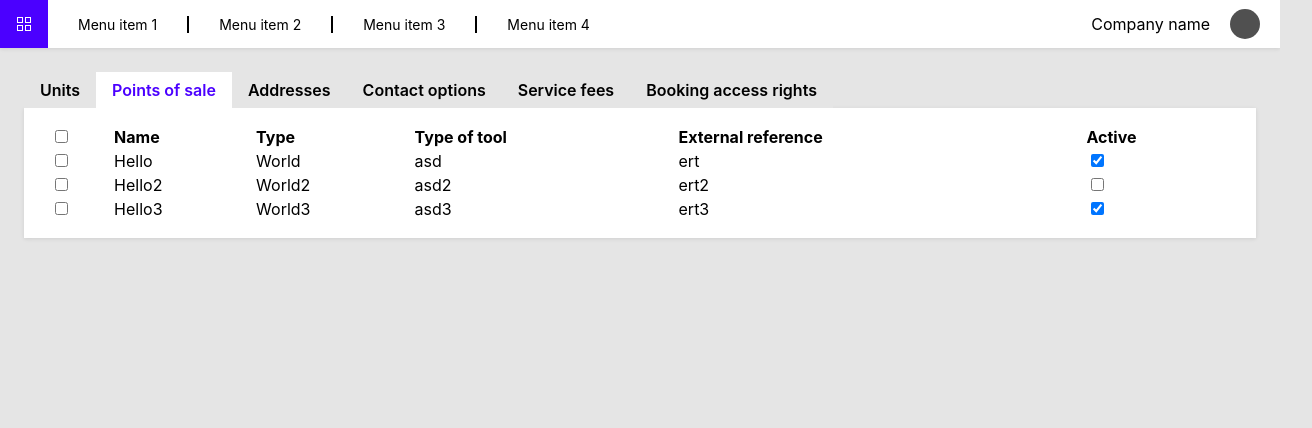
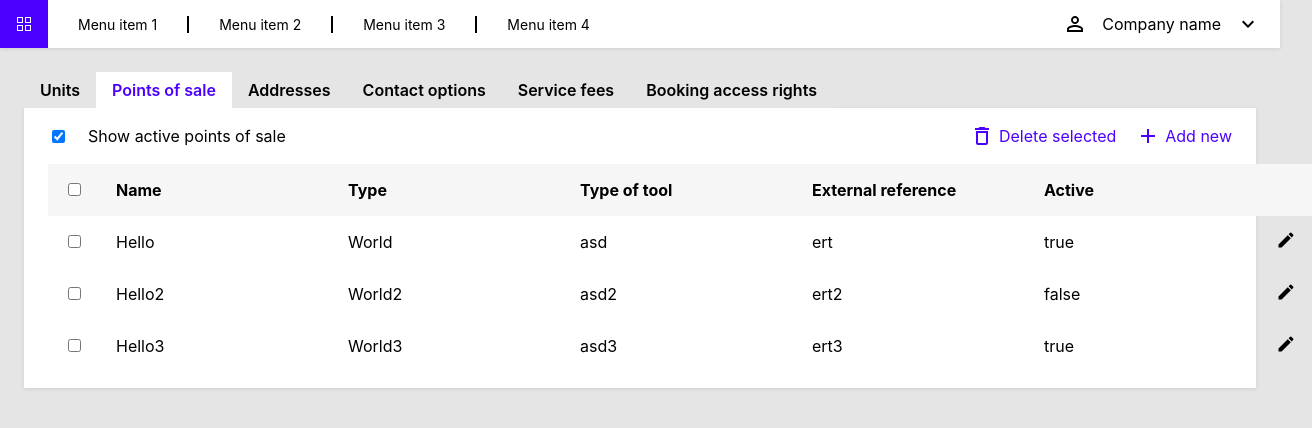
Before and after one commit to sandervunk/turnit-test-task, a React (Create React App) app: page / in a window 1280 px wide. Shown: the top 428 px of the page, 1312 px wide, since content can reach past the window. Built offline with nearby package versions, Linux system fonts and the light colour scheme.

Commit message:
Implemented proper design for table, made dynamically editable

```diff
--- a/package.json
+++ b/package.json
@@ -3,6 +3,10 @@
   "version": "0.1.0",
   "private": true,
   "dependencies": {
+    "@emotion/react": "^11.10.0",
+    "@emotion/styled": "^11.10.0",
+    "@mui/icons-material": "^5.8.4",
+    "@mui/material": "^5.9.3",
     "@testing-library/jest-dom": "^5.14.1",
     "@testing-library/react": "^13.0.0",
     "@testing-library/user-event": "^13.2.1",
@@ -11,8 +15,10 @@
     "@types/react": "^18.0.0",
     "@types/react-dom": "^18.0.0",
     "@types/styled-components": "^5.1.25",
+    "final-form": "^4.20.7",
     "react": "^18.2.0",
     "react-dom": "^18.2.0",
+    "react-final-form": "^6.5.9",
     "react-scripts": "5.0.1",
     "react-table": "^7.8.0",
     "styled-components": "^5.3.5",
--- a/src/App.tsx
+++ b/src/App.tsx
@@ -1,14 +1,14 @@
 import React from 'react';
 import {Header} from './components/Header';
 import styled from "styled-components";
-import {Grid} from "./components/Grid";
+import {Tabs} from "./components/Tabs";
 
 function App() {
   return (
     <>
       <Header/>
       <Body>
-        <Grid/>
+        <Tabs/>
       </Body>
     </>
   );
--- /dev/null
+++ b/src/components/ActionBar.tsx
@@ -0,0 +1,50 @@
+import styled from "styled-components";
+import {Add, DeleteOutline} from '@mui/icons-material';
+
+type Props = {
+  addNewRow: () => void;
+}
+
+export const ActionBar = ({addNewRow}: Props) => {
+  return (
+    <Wrapper>
+      <FlexBox>
+        <input type="checkbox" checked/>
+        <div>Show active points of sale</div>
+      </FlexBox>
+      <FlexBox>
+        <Action>
+          <DeleteOutline/>
+          <div>Delete selected</div>
+        </Action>
+        <Action onClick={addNewRow}>
+          <Add/>
+          <div>Add new</div>
+        </Action>
+      </FlexBox>
+    </Wrapper>
+  )
+}
+
+const Action = styled.div`
+  display: flex;
+  justify-content: center;
+  align-items: center;
+  gap: 5px;
+  color: #4B00FF;
+  cursor: pointer;
+`;
+
+const FlexBox = styled.div`
+  display: flex;
+  justify-content: center;
+  align-items: center;
+  gap: 20px;
+`;
+
+const Wrapper = styled.div`
+  display: flex;
+  justify-content: space-between;
+  align-items: center;
+  padding-bottom: 16px;
+`;
--- a/src/components/Header/index.tsx
+++ b/src/components/Header/index.tsx
@@ -1,5 +1,6 @@
 import styled from "styled-components";
 import {Logo} from "./Logo";
+import {KeyboardArrowDownOutlined, PersonOutline} from "@mui/icons-material";
 
 export const Header = () => {
   return (
@@ -10,8 +11,9 @@ export const Header = () => {
       </LeftContainer>
 
       <RightContainer>
+        <PersonOutline/>
         Company name
-        <Icon/>
+        <KeyboardArrowDownOutlined/>
       </RightContainer>
     </Wrapper>
   );
@@ -27,13 +29,6 @@ const MenuItem = styled.div`
   }
 `;
 
-const Icon = styled.div`
-  height: 30px;
-  width: 30px;
-  border-radius: 30px;
-  background: #505050;
-`;
-
 const LeftContainer = styled.div`
   display: flex;
   justify-content: flex-start;
@@ -45,7 +40,7 @@ const RightContainer = styled.div`
   display: flex;
   justify-content: flex-end;
   align-items: center;
-  gap: 20px;
+  gap: 15px;
   margin-right: 20px;
 `;
 
--- a/src/components/PointsOfSale.tsx
+++ b/src/components/PointsOfSale.tsx
@@ -2,6 +2,10 @@ import {useMemo, useState} from "react";
 import {Column} from "react-table";
 import {DataRow} from "../types/DataRow";
 import {Table} from "./Table";
+import {ActionCell} from "./Table/ActionCell";
+import {DefaultCell} from "./Table/DefaultCell";
+import {ActionBar} from "./ActionBar";
+import {Form} from "react-final-form";
 
 const initialState: DataRow[] = [
   { name: 'Hello', type: 'World', tools: ['asd'], reference: "ert", active: true },
@@ -9,26 +13,69 @@ const initialState: DataRow[] = [
   { name: 'Hello3', type: 'World3', tools: ['asd3'], reference: "ert3", active: true },
 ];
 
+const emptyRow: DataRow = { name: '', type: '', tools: [], reference: "", active: false };
+
 export const PointsOfSale = () => {
   const [data, setData] = useState<DataRow[]>(initialState);
+  const [focusRowId, setFocusRowId] = useState<string | null>(null);
+
+  const isInFocus = useMemo(() => (id: string) => focusRowId === id, [focusRowId]);
+
   const columns: Column<DataRow>[] = useMemo(
     () => [
-      { Header: "Name", accessor: 'name', },
-      { Header: "Type", accessor: 'type', },
-      { Header: "Type of tool", accessor: 'tools', },
-      { Header: "External reference", accessor: 'reference', },
-      { Header: "Active", accessor: 'active', Cell: ({ value }) => <input type="checkbox" checked={value}/> },
+      { Header: () => <input type="checkbox"/>, id: 'selection', Cell: () => <input type="checkbox"/>, },
+      {
+        Header: "Name",
+        accessor: 'name',
+        Cell: ({ row, cell, value }) => <DefaultCell value={value} name={cell.column.id} inFocus={isInFocus(row.id)} inputType="text"/>
+      },
+      {
+        Header: "Type",
+        accessor: 'type',
+        Cell: ({ row, cell, value }) => <DefaultCell value={value} name={cell.column.id} inFocus={isInFocus(row.id)} inputType="text"/>
+      },
+      {
+        Header: "Type of tool",
+        accessor: 'tools',
+        Cell: ({ row, cell, value }) => <DefaultCell value={value} name={cell.column.id} inFocus={isInFocus(row.id)} inputType="text"/>
+      },
+      {
+        Header: "External reference",
+        accessor: 'reference',
+        Cell: ({ row, cell, value }) => <DefaultCell value={value} name={cell.column.id} inFocus={isInFocus(row.id)} inputType="text"/>
+      },
+      {
+        Header: "Active",
+        accessor: 'active',
+        Cell: ({ row, cell, value }) => <DefaultCell value={value} name={cell.column.id} inFocus={isInFocus(row.id)} inputType="checkbox"/>
+      },
+      {
+        Header: () => <span/>,
+        id: 'actions',
+        Cell: ({ row: { id } }: { row: { id: string } }) => (
+          <ActionCell
+            rowId={id}
+            inFocus={isInFocus(id)}
+            onStartEdit={setFocusRowId}
+            onEndEdit={() => setFocusRowId(null)}
+            onSave={() => {}}
+          />
+        )
+      }
     ],
-    []
+    [isInFocus]
   );
 
-  const updateCell = (rowIndex: number, columnId: string, value: string | number | boolean) => {
-    setData((prevData) =>
-      prevData.map((row, index) =>
-        index === rowIndex ? { ...prevData[rowIndex], [columnId]: value } : row
-      )
-    );
-  }
+  const addNewRow = () => setData((prevData) => ([...prevData, emptyRow]));
 
-  return <Table columns={columns} data={data} updateCell={updateCell}/>;
+  return (
+    <>
+      <ActionBar addNewRow={addNewRow} />
+      <Form onSubmit={(a) => console.log(a)} render={({ handleSubmit }) => (
+        <form onSubmit={handleSubmit}>
+          <Table columns={columns} data={data} addNewRow={addNewRow}/>
+        </form>
+      )}/>
+    </>
+  );
 }
--- /dev/null
+++ b/src/components/Table/ActionCell.tsx
@@ -0,0 +1,31 @@
+import {Check, Close, Edit} from "@mui/icons-material";
+import styled from "styled-components";
+
+type Props = {
+  rowId: string;
+  inFocus: boolean;
+  onSave: (id: string) => void;
+  onStartEdit: (id: string) => void;
+  onEndEdit: () => void;
+}
+
+export const ActionCell = ({rowId, inFocus, onSave, onStartEdit, onEndEdit}: Props) => {
+  if(inFocus) {
+    return (
+      <FlexBox>
+        <Check onClick={() => onSave(rowId)} fontSize="small"/>
+        <Close onClick={onEndEdit} fontSize="small"/>
+      </FlexBox>
+    )
+  }
+
+  return (
+    <Edit onClick={() => onStartEdit(rowId)} fontSize="small"/>
+  );
+}
+
+const FlexBox = styled.div`
+  display: flex;
+  flex-direction: column;
+  align-items: end;
+`;
--- /dev/null
+++ b/src/components/Table/DefaultCell.tsx
@@ -0,0 +1,16 @@
+import {HTMLInputTypeAttribute} from "react";
+
+type Props = {
+  value: string | string[] | boolean;
+  name: string;
+  inFocus: boolean;
+  inputType: HTMLInputTypeAttribute;
+}
+
+export const DefaultCell = ({value, inFocus, inputType}: Props) => {
+  if (inFocus) {
+    return <input type={inputType} value={String(value)}/>
+  }
+
+  return <span>{String(value)}</span>;
+}
--- a/src/components/Table/Head.tsx
+++ b/src/components/Table/Head.tsx
@@ -8,7 +8,7 @@ type Props = {
 
 export const Head = ({ headerGroups }: Props) => {
   return (
-    <thead>
+    <THead>
     {headerGroups.map(headerGroup => (
       <tr {...headerGroup.getHeaderGroupProps()}>
         {headerGroup.headers.map(column => (
@@ -16,10 +16,15 @@ export const Head = ({ headerGroups }: Props) => {
         ))}
       </tr>
     ))}
-    </thead>
+    </THead>
   )
 }
 
 const Cell = styled.th`
   text-align: start;
+  padding: 16px;
 `;
+
+const THead = styled.thead`
+    background: #F6F6F6;
+`;
--- a/src/components/Table/Row.tsx
+++ b/src/components/Table/Row.tsx
@@ -1,21 +1,39 @@
-import {Cell, Row as ReactTableRow} from "react-table";
+import {Row as ReactTableRow} from "react-table";
 import {DataRow} from "../../types/DataRow";
+import styled from "styled-components";
 
 type Props = {
   row: ReactTableRow<DataRow>;
   prepareRow: (row: ReactTableRow<DataRow>) => void
-  updateCell: (rowIndex: number, columnId: string, value: string | number | boolean) => void;
 }
 
-export const Row = ({ row, prepareRow, updateCell }: Props) => {
+export const Row = ({ row, prepareRow }: Props) => {
   prepareRow(row);
 
-  const handleClick = (cell: Cell<DataRow>) => updateCell(cell.row.index, cell.column.id, '112233');
-
   return (
-    <tr {...row.getRowProps()}>
+    <TableRow {...row.getRowProps()}>
       {row.cells.map(cell => (
-        <td onClick={() => handleClick(cell)} {...cell.getCellProps()}>{cell.render('Cell')}</td>))}
-    </tr>
+        <Cell {...cell.getCellProps()}>{cell.render('Cell')}</Cell>))}
+    </TableRow>
   );
 }
+
+const Cell = styled.td`
+  padding: 16px;
+
+  :not(:first-of-type):not(:last-of-type) {
+    min-width: 200px;
+  }
+
+  :last-of-type {
+    text-align: end;
+    padding: 0 16px;
+  }
+`;
+
+const TableRow = styled.tr`
+
+  :hover {
+    background: linear-gradient(0deg, rgba(75, 0, 255, 0.1), rgba(75, 0, 255, 0.1)), #FFFFFF;
+  }
+`;
--- a/src/components/Table/index.tsx
+++ b/src/components/Table/index.tsx
@@ -1,4 +1,4 @@
-import {Column, useRowSelect, useTable} from "react-table";
+import {Column, useTable} from "react-table";
 import styled from "styled-components";
 import {DataRow} from "../../types/DataRow";
 import {Head} from "./Head";
@@ -7,32 +7,23 @@ import {Row} from "./Row";
 type Props = {
   columns: Column<DataRow>[]
   data: DataRow[];
-  updateCell: (rowIndex: number, columnId: string, value: string | number | boolean) => void;
+  addNewRow: () => void;
 }
 
-export const Table = ({ columns, data, updateCell }: Props) => {
+export const Table = ({ columns, data, addNewRow }: Props) => {
   const {
     getTableProps,
     getTableBodyProps,
     headerGroups,
     rows,
     prepareRow,
-  } = useTable<DataRow>(
-    { columns, data },
-    useRowSelect,
-    hooks => {
-      hooks.visibleColumns.push(columns => [
-        { id: 'selection', Header: () => <input type="checkbox"/>, Cell: () => <input type="checkbox"/>, },
-        ...columns,
-      ])
-    },
-  );
+  } = useTable<DataRow>({ columns, data });
 
   return (
     <TableWrapper {...getTableProps()}>
       <Head headerGroups={headerGroups}/>
       <tbody {...getTableBodyProps()}>
-      {rows.map((row, key) => <Row row={row} prepareRow={prepareRow} updateCell={updateCell} key={key}/>)}
+      {rows.map((row, key) => <Row row={row} prepareRow={prepareRow} key={key}/>)}
       </tbody>
     </TableWrapper>
   );
@@ -40,4 +31,5 @@ export const Table = ({ columns, data, updateCell }: Props) => {
 
 const TableWrapper = styled.table`
   width: 100%;
+  border-spacing: 0;
 `;
--- a/src/components/Grid.tsx
+++ b/src/components/Tabs.tsx
@@ -7,27 +7,29 @@ type GridItem = {
   content: ReactNode;
 }
 
+const renderDummyContent = (tabName: string) => <div>Im <b>{tabName}</b> content</div>;
+
 const gridItems: GridItem[] = [
-  { title: "Units", content: <div>Im Units content</div> },
-  { title: "Points of sale", content: <PointsOfSale/> },
-  { title: "Addresses", content: <div>Im Addresses content</div> },
-  { title: "Contact options", content: <div>Im Contact options content</div> },
-  { title: "Service fees", content: <div>Im Service fees content</div> },
-  { title: "Booking access rights", content: <div>Im Booking access rights content</div> }
+  { title: "Units", content: renderDummyContent('Units'), },
+  { title: "Points of sale", content: <PointsOfSale/>, },
+  { title: "Addresses", content: renderDummyContent('Addresses'), },
+  { title: "Contact options", content: renderDummyContent('Contact options'), },
+  { title: "Service fees", content: renderDummyContent('Service fees'), },
+  { title: "Booking access rights", content: renderDummyContent('Booking access rights'), }
 ];
 
-export const Grid = () => {
+export const Tabs = () => {
   const [selectedItem, setSelectedItem] = useState<GridItem>(gridItems[1]);
 
   return (
     <>
-      <Tabs>
+      <TabContainer>
         {gridItems.map((item: GridItem, key) => (
           <TabItem key={key} isSelected={item === selectedItem} onClick={() => setSelectedItem(item)}>
             {item.title}
           </TabItem>
         ))}
-      </Tabs>
+      </TabContainer>
       <Content>
         {selectedItem.content}
       </Content>
@@ -48,7 +50,7 @@ const TabItem = styled.div<{ isSelected: boolean }>`
   background: ${(props) => props.isSelected ? 'white' : '#E5E5E5'};
 `;
 
-const Tabs = styled.div`
+const TabContainer = styled.div`
   display: flex;
   justify-content: flex-start;
   align-items: center;
```
Also changed, not shown: 1 other file (tests, documents, lock files or other folders).
